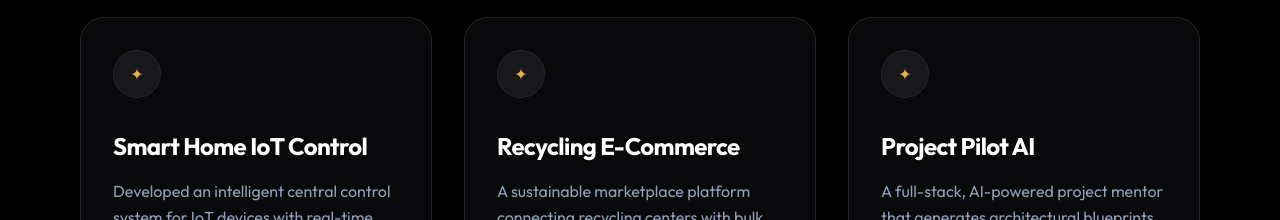
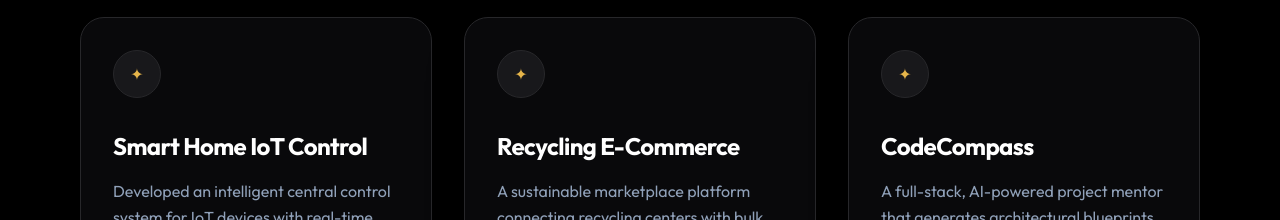
Before and after one commit to ashiks27-boop/protifolio, a React (Vite) app: page / in a window 1280 px wide. Shown: the part 2640-2860 px from the top of the page. Built offline with nearby package versions, Linux system fonts and the light colour scheme.

Commit message:
content: rename Project Pilot AI to CodeCompass

```diff
--- a/src/components/Projects.jsx
+++ b/src/components/Projects.jsx
@@ -18,7 +18,7 @@ const Projects = () => {
       icon: '✦'
     },
     {
-      title: 'Project Pilot AI',
+      title: 'CodeCompass',
       description: 'A full-stack, AI-powered project mentor that generates architectural blueprints and provides context-aware coding guidance throughout the development lifecycle.',
       stack: ['React', 'Flask', 'Gemini AI', 'Tailwind'],
       link: '#',
```
